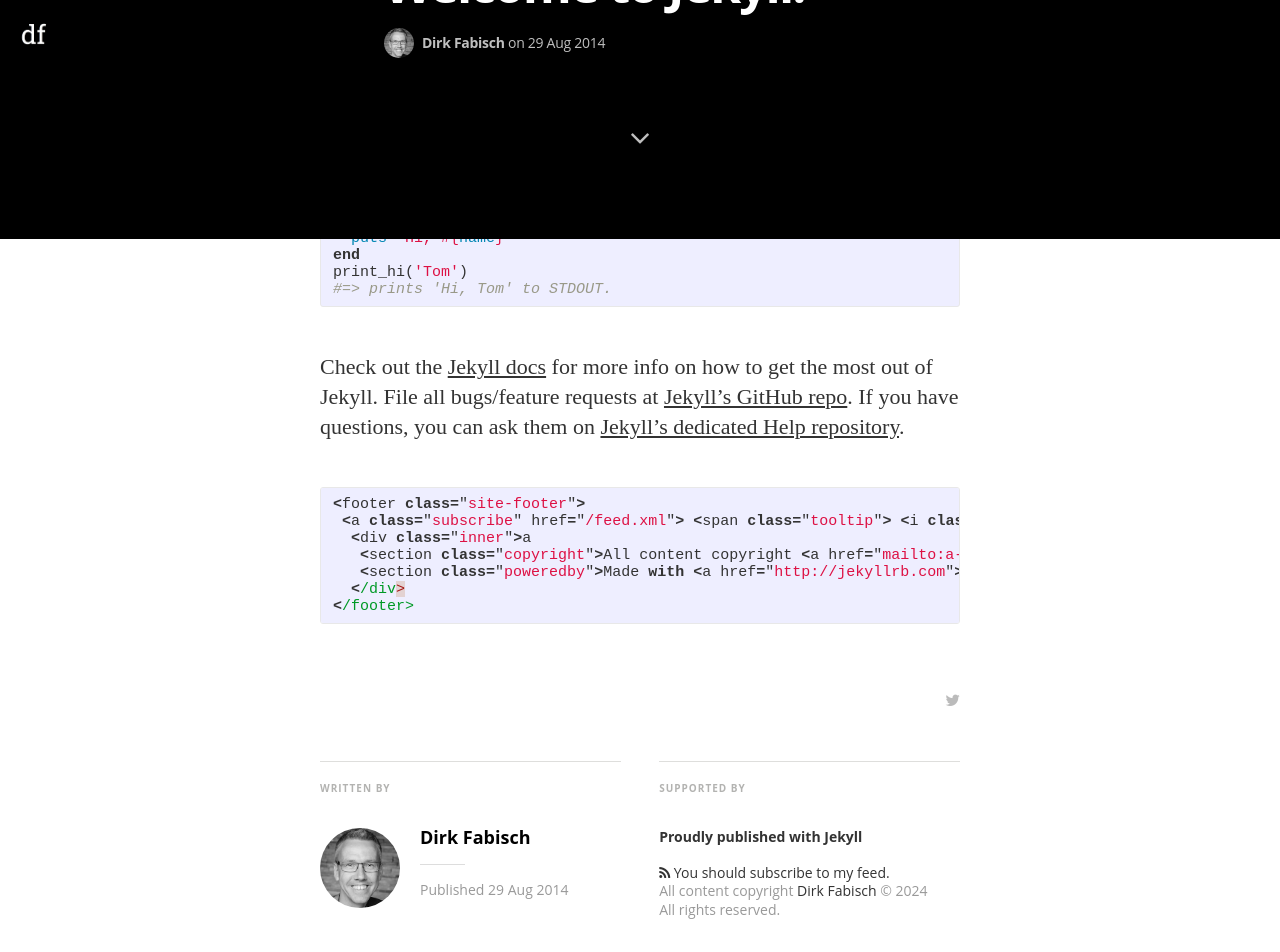
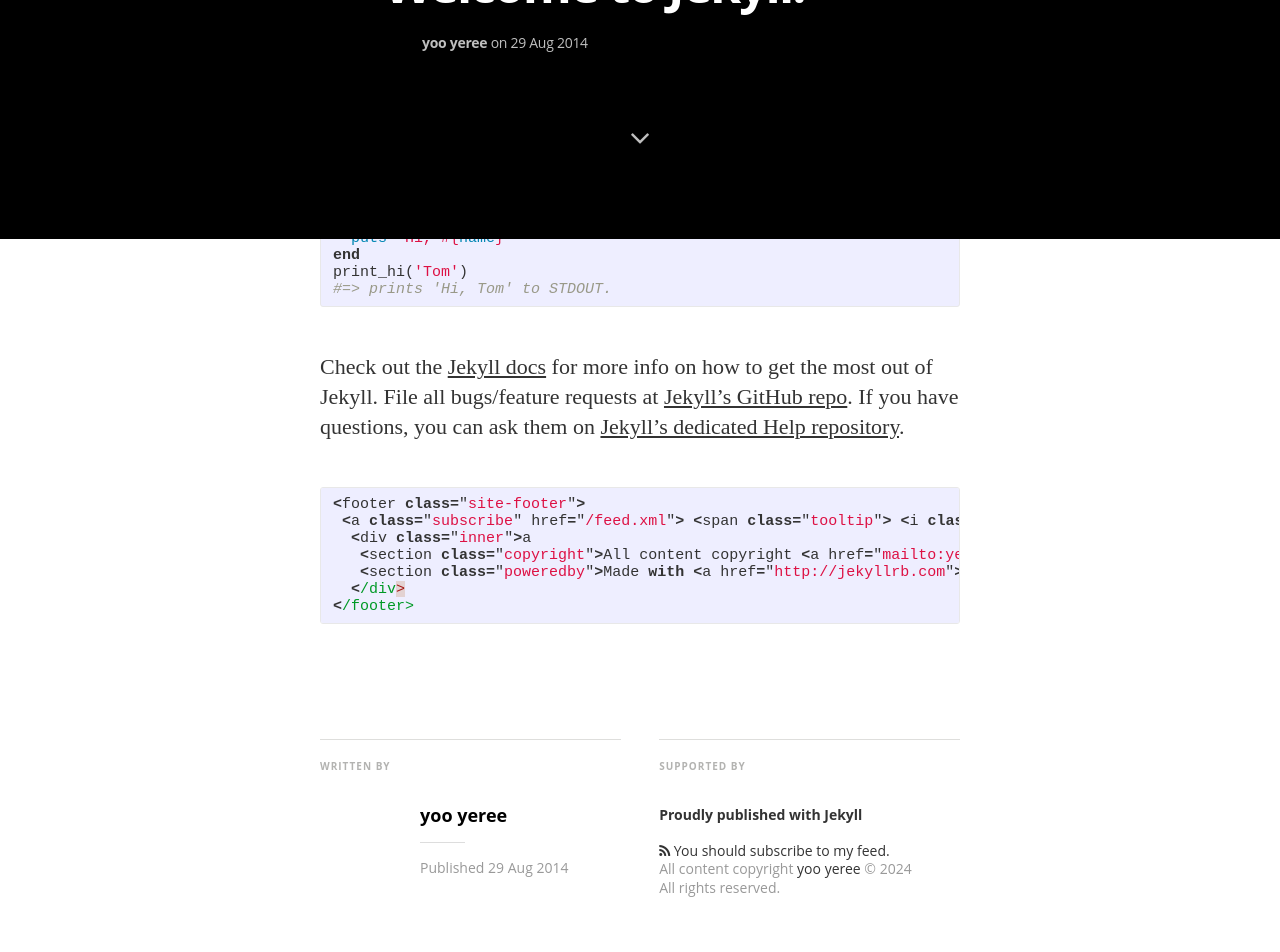
Before and after one commit to yereeee/sidelog.github.io, a Jekyll site: the page built from _posts/2014-08-29-welcome-to-jekyll.markdown, in a window 1280 px wide and 1400 px high, scrolled down 1161 px. Shown: the top 952 px of the window. Built offline with Jekyll 4.4.1, drawn with Linux system fonts in a browser that asks for light colours; nearby versions of some CDN libraries; some web fonts are replaced; some of the changed text lies outside the part shown.

Commit message:
edit layout

```diff
--- a/_config.yml
+++ b/_config.yml
@@ -4,21 +4,21 @@ gems:
   - jekyll-paginate
 
 # Site settings
-title: "Mediator"
+title: "Sidelong"
 description: > # this means to ignore newlines until "email:"
-   A Jekyll theme - Medium inspired
+   Sidelong - the best team ever
 
-email: a-mail@mail.mail
+email: yereeyoo@gmail.com
 #blog logo
-logo: "/assets/images/df_logo.jpg"
-float_logo: true # true, false (default)
+logo: "/assets/images/sidelog-winter.png"
+float_logo: false # true, false (default)
 
 # blog cover
-cover: "/assets/images/cA4aKEIPQrerBnp1yGHv_IMG_9534-3-2.jpg"
+cover: ""
 
-name: 'Dirk Fabisch'
-author: 'Dirk Fabisch'
-author_image: "/assets/images/author.jpg"
+name: 'yoo yeree'
+author: 'yoo yeree'
+author_image: ""
 
 paginate:	5
 
@@ -34,12 +34,12 @@ twitter_handle: '@dirkfabisch'
 
 # social icons and sharing options
 social:
-  - icon:	twitter
-    url:	https://twitter.com/dirkfabisch
-    desc: Follow me on twitter
-    share_url: http://twitter.com/share
-    share_title: ?text=
-    share_link: "&amp;url="
+#  - icon:	twitter
+#    url:	https://twitter.com/dirkfabisch
+#    desc: Follow me on twitter
+#    share_url: http://twitter.com/share
+#    share_title: ?text=
+#   share_link: "&amp;url="
 
 #  - icon:	facebook
 #    url:	https://facebook.com/???
@@ -49,7 +49,7 @@ social:
 #    share_link: "&amp;u="
 
   - icon:	github
-    url:	https://github.com/dirkfabisch
+    url:	https://github.com/side-log
     desc:	Fork me on github
     share_url:
     share_title:
```
Also changed, not shown: assets/images/sidelog-winter.png (added), favicon.ico.
